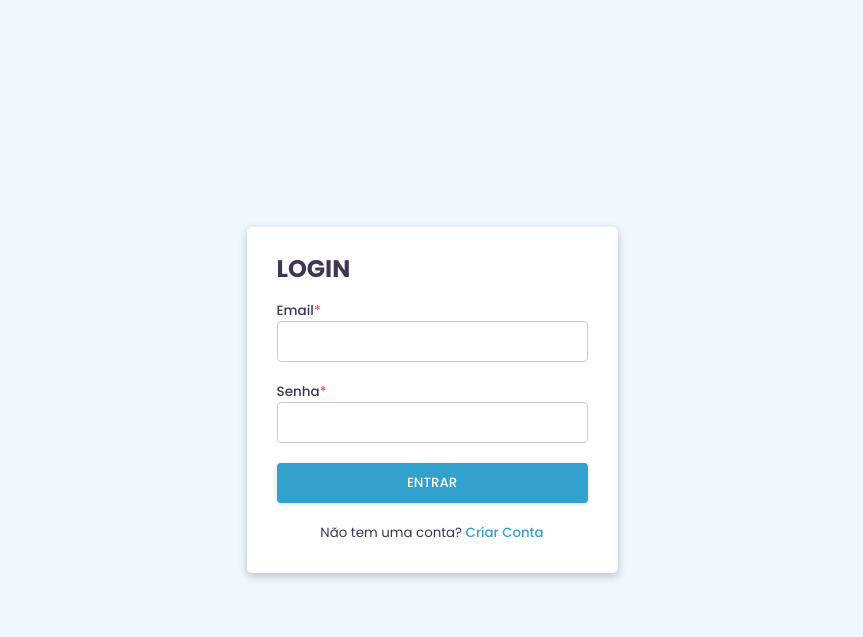
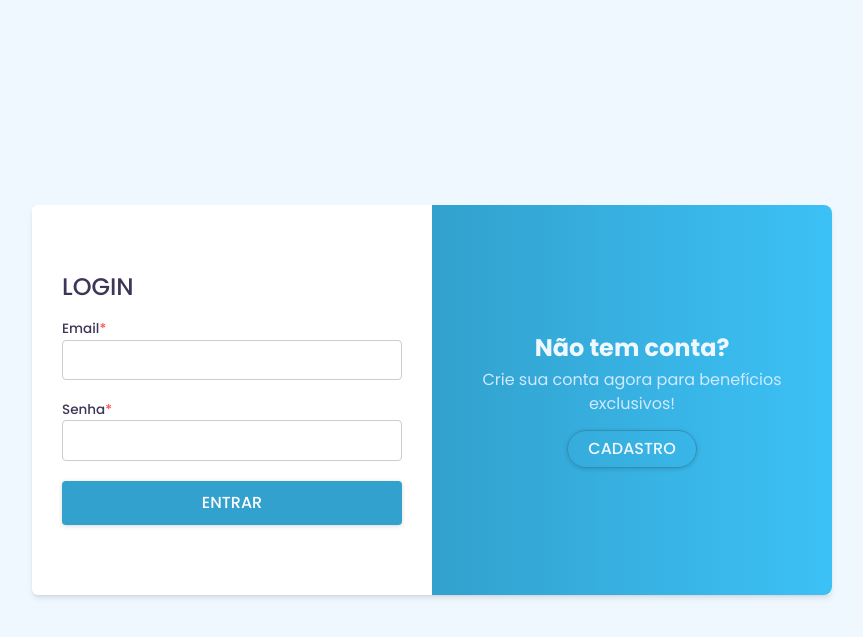
Before and after one commit to Geanoff/tour-connect, a PHP site: page /view/pages/login.php in a window 1280 px wide. Shown: the top 637 px of the page, without its empty margins (208-1071 px from the left). Run offline with PHP 8.4, Linux system fonts and the light colour scheme; some libraries are stand-ins or nearby versions.

Commit message:
criando o cadastro

```diff
--- a/view/assets/css/pages/login.css
+++ b/view/assets/css/pages/login.css
@@ -10,10 +10,13 @@ form {
     display: flex;
     flex-direction: column;
     gap: 20px;
-    background-color: white;
-    box-shadow: rgba(0, 0, 0, 0.24) 0px 3px 8px;
+    /* box-shadow: rgba(0, 0, 0, 0.24) 0px 3px 8px;  */
     border-radius: 5px;
     padding: 30px;
+}
+
+form h1 {
+    font-weight: 500;
 }
 
 form small {
@@ -27,3 +30,63 @@ form small a {
     font-weight: 500;
     cursor: pointer;
 }
+
+/* Flip */
+main {
+    perspective: 2000px;
+}
+
+.flip {
+    transition: .5s linear;
+    transform-origin: left;
+    transform-style: preserve-3d;
+    background-image: linear-gradient(90deg, #32A1CD 0%, #3CC1F6 100%);
+    border-radius: 0 8px 8px 0;
+}
+
+.flip.ativo {
+    transform: rotateY(-180deg);
+    /* width: 60%; */
+    left: 40%;
+    width: 400px;
+}
+
+.front,
+.back {
+    backface-visibility: hidden;
+    display: flex;
+    flex-direction: column;
+}
+
+.back {
+    transform: rotateY(180deg);
+}
+
+.flip h2 {
+    color: aliceblue;
+}
+
+.flip p {
+    color: rgb(208, 233, 255);
+    max-width: 350px;
+}
+
+.flip .btn {
+    width: fit-content;
+    margin: 0 auto;
+    border-radius: 25px;
+    border: 1px solid #328fb4;
+    padding-block: 6px;
+    color: aliceblue;
+    margin-top: 10px;
+}
+
+.flip .btn:hover {
+    background-color: #328fb4;
+    color: #fff;
+}
+
+.flip.ativo ~ #form-cadastro {
+    width: 600px;
+    transition: 1s ease;
+}
--- /dev/null
+++ b/view/assets/js/pages/login.js
@@ -0,0 +1,7 @@
+const flip = document.getElementById('flip');
+
+document.querySelectorAll('.btn-flip').forEach(btn => {
+    btn.addEventListener('click', () => {
+        flip.classList.toggle('ativo');
+    });
+});
--- a/view/components/layout/base-fim.php
+++ b/view/components/layout/base-fim.php
@@ -1,5 +1,6 @@
 <!-- Arquivo JS Principal -->
 <script src="../assets/js/global/main.js"></script>
+<script src="https://cdn.jsdelivr.net/npm/@tailwindcss/browser@4"></script>
 
 <!-- JS Específicos da Página -->
 <?php
--- a/view/pages/login.php
+++ b/view/pages/login.php
@@ -4,7 +4,22 @@ $cssPagina = 'login.css';
 require_once '../components/layout/base-inicio.php';
 ?>
 
-<form action="../../controller/LoginController.php" method="POST">
+<main class="form-group flex bg-white shadow-md rounded-md items-center relative">
+    <div id="flip" class="flip absolute h-full w-1/2 flex items-center justify-center right-0 text-center">
+        <div class="front absolute gap-1">
+            <h2 class="font-bold text-2xl">Não tem conta?</h2>
+            <p>Crie sua conta agora para benefícios exclusivos!</p>
+            <button class="btn btn-flip">CADASTRO</button>
+        </div>
+        <div class="back absolute gap-1">
+            <h2 class="font-bold text-2xl">Já tem conta?</h2>
+            <p>Explore benefícios exclusivos com sua conta existente agora!</p>
+            <button class="btn btn-flip">LOGIN</button>
+        </div>
+    </div>
+
+    <!-- Formulário de Login -->
+    <form action="../../controller/LoginController.php" method="POST" class="w-100">
         <h1>LOGIN</h1>
         <div class="input-box">
             <label for="email">Email<span>*</span></label>
@@ -15,10 +30,45 @@ require_once '../components/layout/base-inicio.php';
             <input type="password" id="senha" name="senha" required>
         </div>
         <button class="btn btn-primary">ENTRAR</button>
-    <small>Não tem uma conta? <a>Criar Conta</a></small>
     </form>
+    <!-- Formulário de Cadastro -->
+    <form id="form-cadastro" action="../../controller/CadastroController.php" method="POST" class="w-100">
+        <h1>CADASTRO</h1>
+        <div class="input-group flex gap-2">
+            <div class="input-box w-[calc(50%-4px)]">
+                <label for="nome">Nome Completo<span>*</span></label>
+                <input type="text" id="nome" name="nome" required>
+            </div>
+            <div class="input-box w-[calc(50%-4px)]">
+                <label for="cpf">CPF<span>*</span></label>
+                <input type="text" id="cpf" name="cpf" required>
+            </div>
+        </div>
+        <div class="input-group flex gap-2">
+            <div class="input-box w-[calc(50%-4px)]">
+                <label for="email">Email<span>*</span></label>
+                <input type="email" id="email" name="email" required>
+            </div>
+            <div class="input-box w-[calc(50%-4px)]">
+            <label for="telefone">Telefone<span>*</span></label>
+            <input type="text" id="telefone" name="telefone" required>
+        </div>
+        </div>
+        <div class="input-group flex gap-2">
+            <div class="input-box w-[calc(50%-4px)]">
+                <label for="senha">Senha<span>*</span></label>
+                <input type="password" id="senha" name="senha" required>
+            </div>
+            <div class="input-box w-[calc(50%-4px)]">
+                <label for="c_senha">Confirmar Senha<span>*</span></label>
+                <input type="password" id="c_senha" name="c_senha" required>
+            </div>
+        </div>
+        <button class="btn btn-primary">CADASTRAR</button>
+    </form>
+</main>
 
 <?php
-$jsPagina = '';
+$jsPagina = 'login.js';
 require_once '../components/layout/base-fim.php';
 ?>
```
Also changed, not shown: view/assets/css/components/input.css (line endings or trailing spaces). Lines whose indentation alone changed are shown as unchanged.
